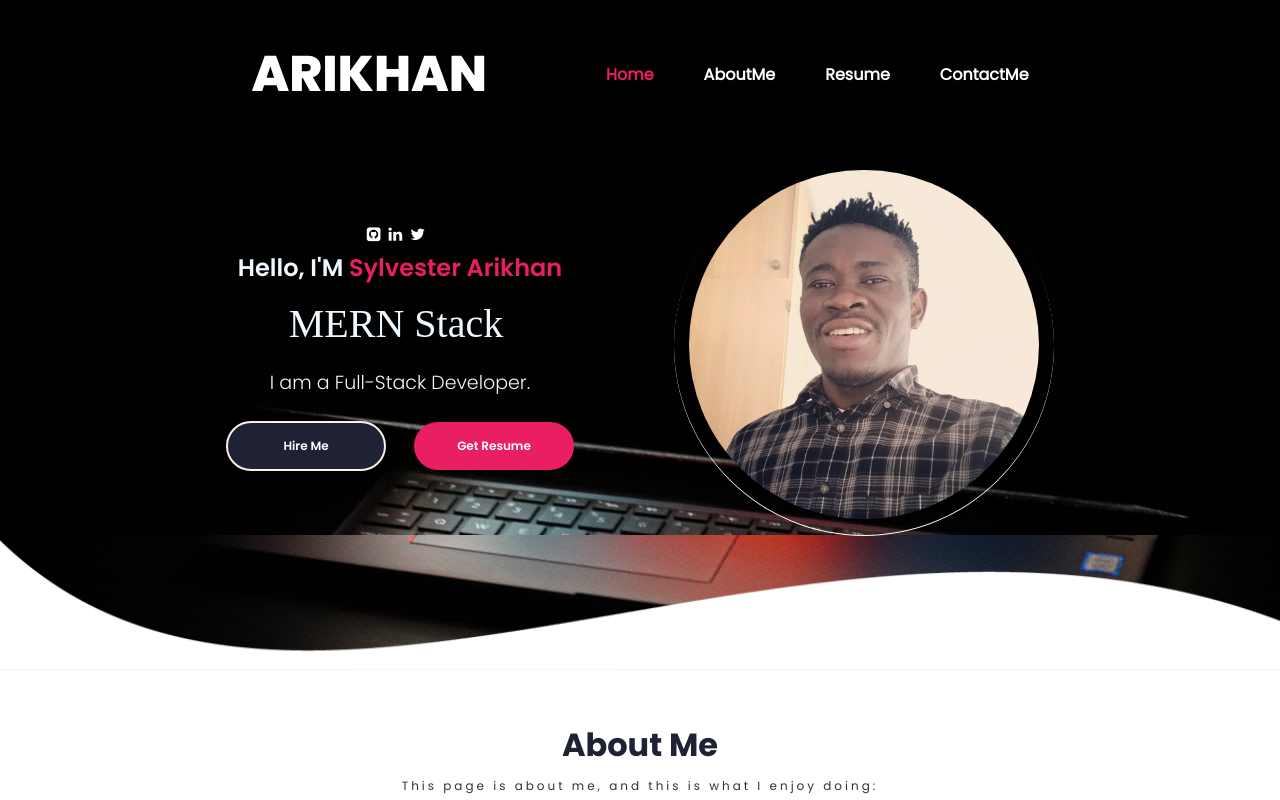
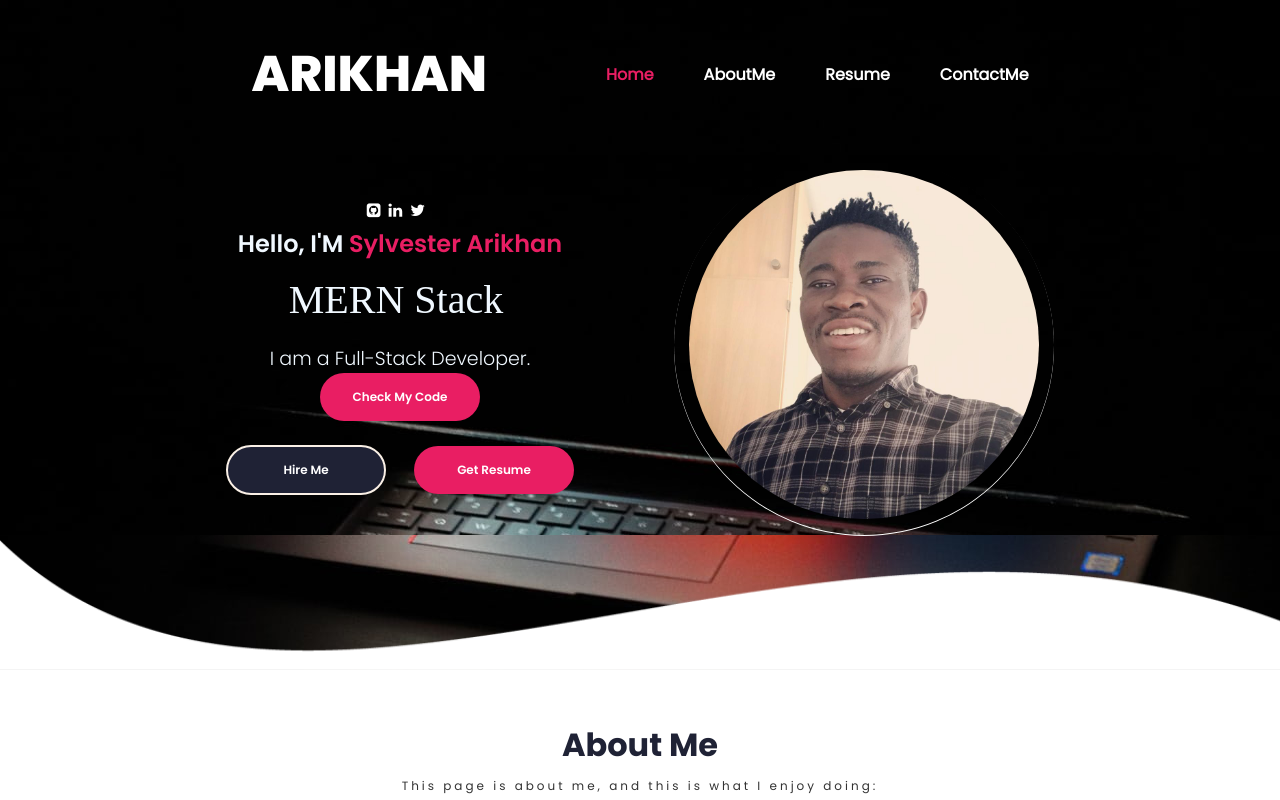
Before and after one commit to ambabasly/Personal_Website, a React (Create React App) app in the folder client/: page / in a window 1280 px wide. Shown: the top 800 px of the page. Built offline with nearby package versions, Linux system fonts and the light colour scheme; a web font is replaced by a local one.

Commit message:
creating link to GitHub

```diff
--- a/client/src/PortfolioContainer/Home/Profile/Profile.js
+++ b/client/src/PortfolioContainer/Home/Profile/Profile.js
@@ -53,6 +53,9 @@ export default function Profile() {
             <span className="profile-role-tagline">
             I am a Full-Stack Developer.
             </span>
+            <a href="https://github.com/ambabasly">
+                <button className="btn highlighted-btn">Check My Code</button>
+              </a>
           </div>
 
           <div className="profile-options">
```
